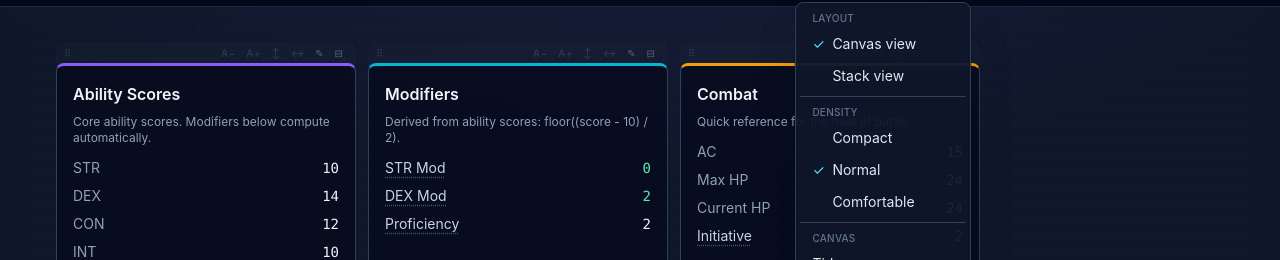
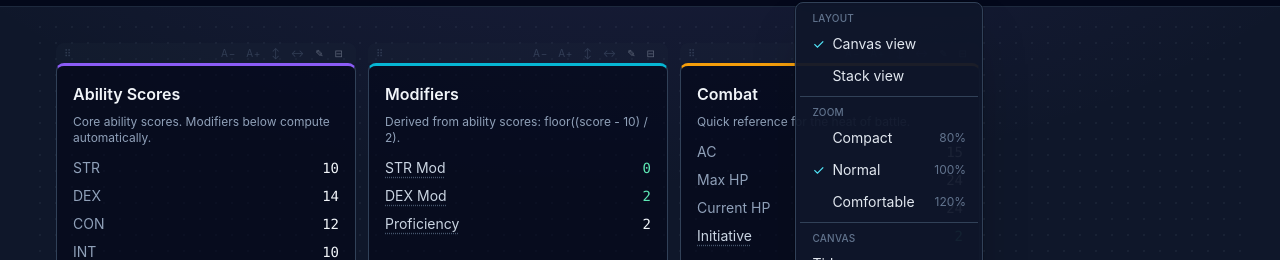
Before and after one commit to galh11/CharacterSheet, a React (Vite) app: page / in a window 1280 px wide. Both pictures are taken after a click on the button "View ▾". Shown: the part 118-378 px from the top of the page. Built offline with nearby package versions, Linux system fonts and the light colour scheme.

Commit message:
fix(ui): clarify the View zoom control (was 'Density') (#35)
Rename the menu label to Zoom with explicit 80/100/120% presets, widen the range so the effect is visible, persist the choice, and disable it while Fit to width overrides it.

```diff
--- a/src/App.tsx
+++ b/src/App.tsx
@@ -122,7 +122,14 @@ function App() {
             return false
         }
     })
-    const [density, setDensity] = useState<'compact' | 'normal' | 'comfortable'>('normal')
+    const [density, setDensity] = useState<'compact' | 'normal' | 'comfortable'>(() => {
+        try {
+            const saved = localStorage.getItem('character-sheet:density')
+            return saved === 'compact' || saved === 'comfortable' ? saved : 'normal'
+        } catch {
+            return 'normal'
+        }
+    })
     const [query, setQuery] = useState('')
     const [theme, setTheme] = useState<string>(() => {
         try {
@@ -810,6 +817,14 @@ function App() {
         }
     }, [fitWidth])
 
+    useEffect(() => {
+        try {
+            localStorage.setItem('character-sheet:density', density)
+        } catch {
+            // ignore storage failures (private mode, quota)
+        }
+    }, [density])
+
     const toggleCollapse = (id: string) =>
         setCollapsed((prev) => {
             const next = new Set(prev)
@@ -826,7 +841,7 @@ function App() {
             return next
         })
 
-    const densityZoom = density === 'compact' ? 0.9 : density === 'comfortable' ? 1.12 : 1
+    const densityZoom = density === 'compact' ? 0.8 : density === 'comfortable' ? 1.2 : 1
     // The free canvas zooms with density in both modes; CanvasItem divides drag
     // deltas by this factor so moving/resizing still tracks the cursor 1:1.
     // "Fit to width" instead scales the whole canvas so its actual content — the
@@ -1146,14 +1161,23 @@ function App() {
                                         </span>
                                     </MenuItem>
                                     <MenuDivider />
-                                    <MenuLabel>Density</MenuLabel>
-                                    {(['compact', 'normal', 'comfortable'] as const).map((d) => (
-                                        <MenuItem key={d} onClick={() => { setDensity(d); close() }}>
+                                    <MenuLabel>Zoom</MenuLabel>
+                                    {([['compact', '80%'], ['normal', '100%'], ['comfortable', '120%']] as const).map(([d, pct]) => (
+                                        <MenuItem
+                                            key={d}
+                                            onClick={() => { setDensity(d); close() }}
+                                            disabled={fitWidth && !stackView}
+                                            title={fitWidth && !stackView ? 'Turn off “Fit to width” to set the zoom manually' : `Scale the whole sheet to ${pct}`}
+                                        >
                                             <span className="flex items-center gap-2 capitalize">
                                                 <span className="w-3 text-cyan-300">{density === d ? '✓' : ''}</span>{d}
+                                                <span className="ml-auto pl-3 text-xs text-slate-500">{pct}</span>
                                             </span>
                                         </MenuItem>
                                     ))}
+                                    {fitWidth && !stackView && (
+                                        <div className="px-3 pb-1 pt-0.5 text-[10px] text-slate-500">Overridden by “Fit to width”.</div>
+                                    )}
                                     {!stackView && (
                                         <>
                                             <MenuDivider />
--- a/src/version.ts
+++ b/src/version.ts
@@ -26,6 +26,11 @@ export const prUrl = (pr: number): string => `${REPO_URL}/pull/${pr}`
 /** Release history, newest first. The first entry's version is the running
  *  `APP_VERSION`. Keep summaries short — one line each. */
 export const CHANGELOG: ChangelogEntry[] = [
+    {
+        version: '1.8.1',
+        date: '2026-07-10',
+        summary: 'Renamed the View menu’s “Density” to “Zoom”, showing each preset’s percentage (80% / 100% / 120%) so it’s clear it scales the whole sheet; the choice now sticks between sessions and is greyed out while “Fit to width” overrides it.',
+    },
     {
         version: '1.8.0',
         date: '2026-07-10',
```
Also changed, not shown: 1 other file (tests, documents, lock files or other folders).
